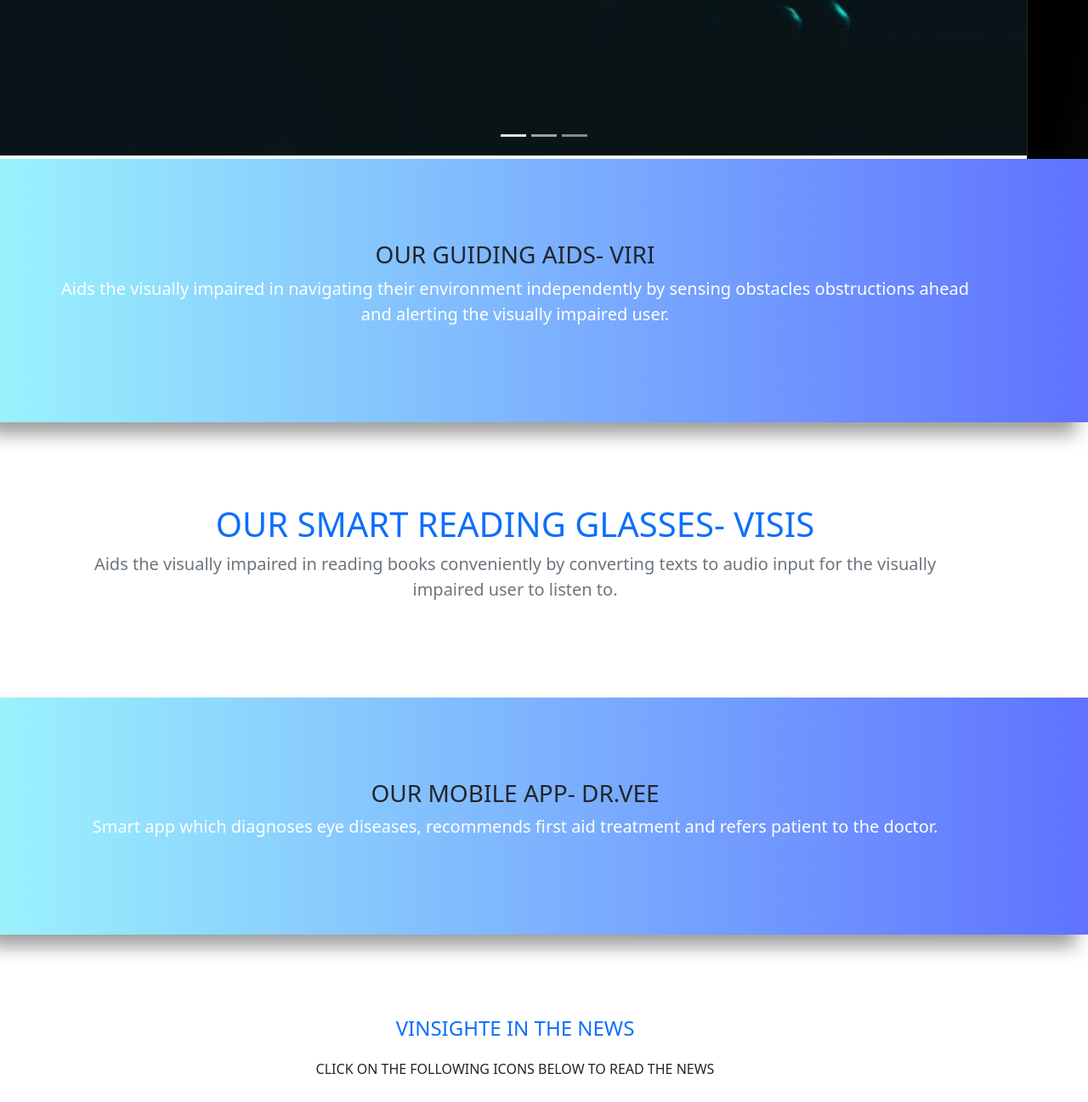
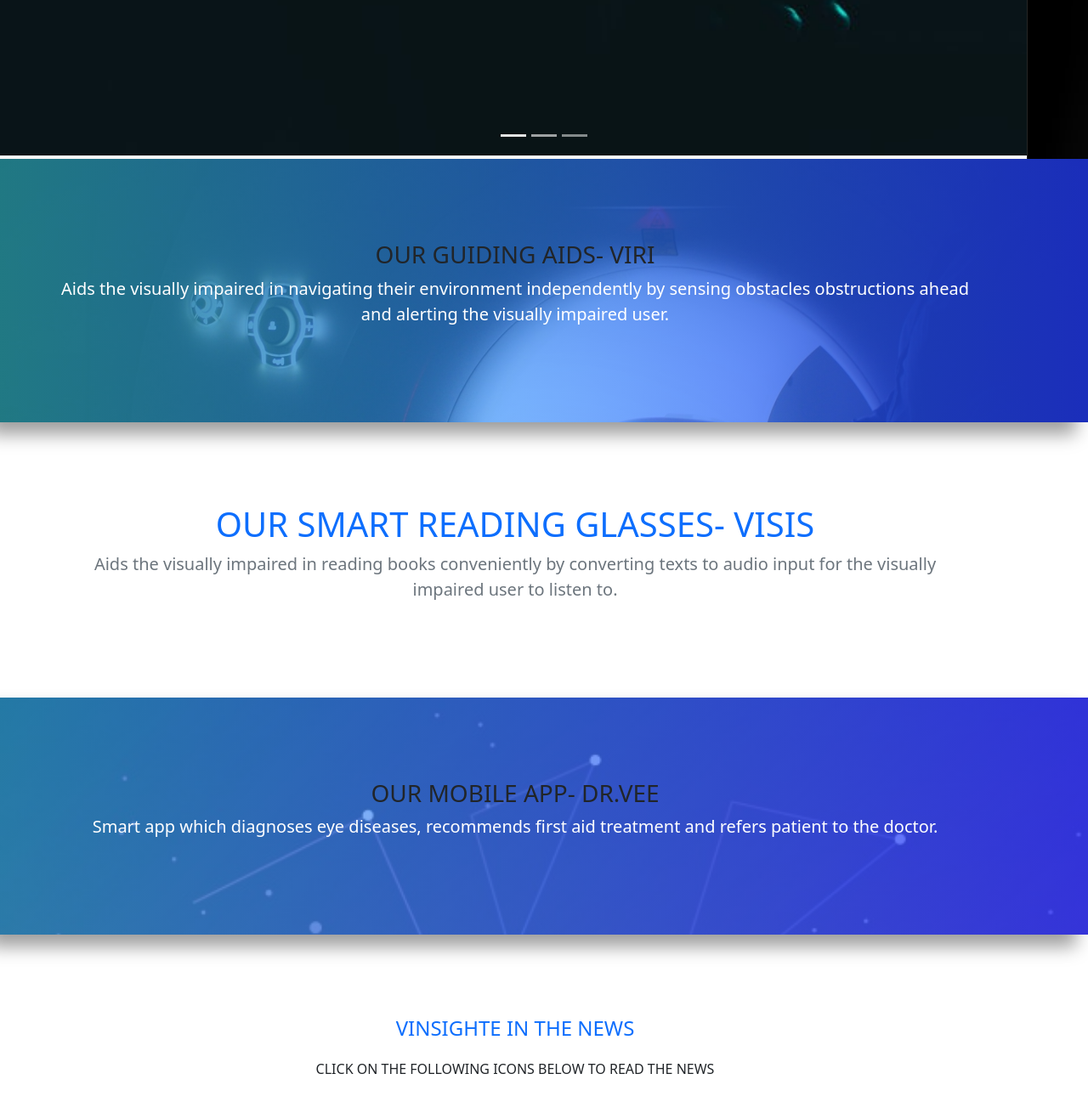
Before and after one commit to RachelOpuba/kodecamp-activity-8, a plain HTML site: page index.html in a window 1280 px wide. Shown: the part 791-2088 px from the top of the page at 85% size. Drawn offline with nearby package versions, Linux system fonts and the light colour scheme.

Commit message:
Further modification to image referenceing path

```diff
--- a/css/styles.css
+++ b/css/styles.css
@@ -28,14 +28,14 @@ header{
 
 .viri{
 
-    background-image: linear-gradient(to right, rgba(61, 230, 250, 0.52), rgba(36, 62, 255, 0.73)), url(images/CT-SCAN.jpg);
+    background-image: linear-gradient(to right, rgba(61, 230, 250, 0.52), rgba(36, 62, 255, 0.73)), url(../images/CT-SCAN.jpg);
     background-size: cover;
     background-repeat: no-repeat;
     box-shadow: -14.142px 14.142px 20px 0px rgb(157 157 157);
 }
 
 .vee{
-    background-image: linear-gradient(to right, rgba(61, 230, 250, 0.52), rgba(36, 62, 255, 0.73)), url(images/tech-background.jpg);
+    background-image: linear-gradient(to right, rgba(61, 230, 250, 0.52), rgba(36, 62, 255, 0.73)), url(../images/tech-background.jpg);
     background-size: cover;
     background-repeat: no-repeat;
     box-shadow: -14.142px 14.142px 20px 0px rgb(157 157 157);
@@ -58,7 +58,7 @@ header{
 }
 
 .about-heading{
-    background-image: linear-gradient(to right, rgba(61, 230, 250, 0.52), rgba(36, 62, 255, 0.73)), url(images/tech-background.jpg);
+    background-image: linear-gradient(to right, rgba(61, 230, 250, 0.52), rgba(36, 62, 255, 0.73)), url(../images/tech-background.jpg);
     background-size: cover;
     background-repeat: no-repeat;
     box-shadow: -14.142px 14.142px 20px 0px rgb(157 157 157);
```
